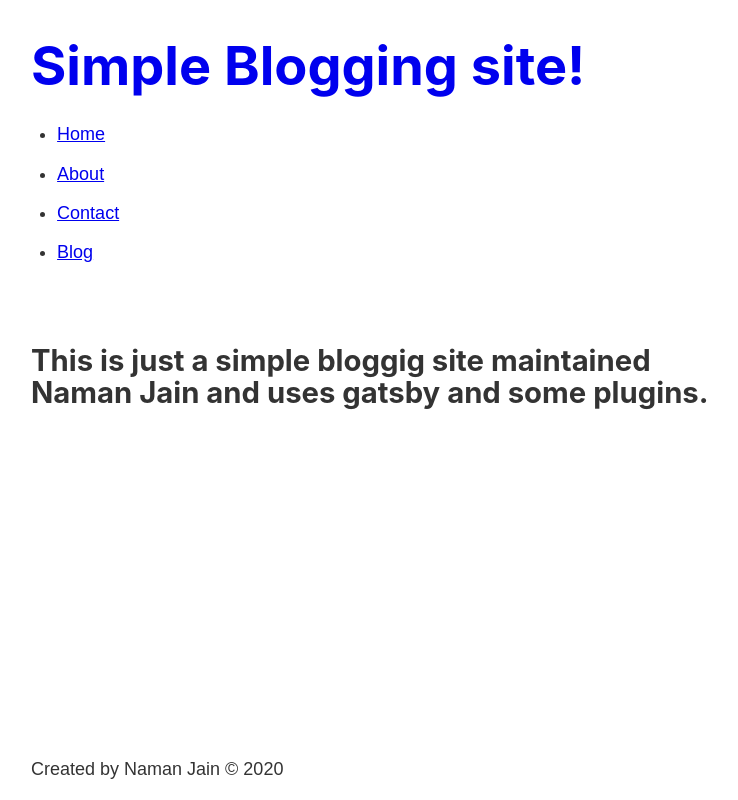
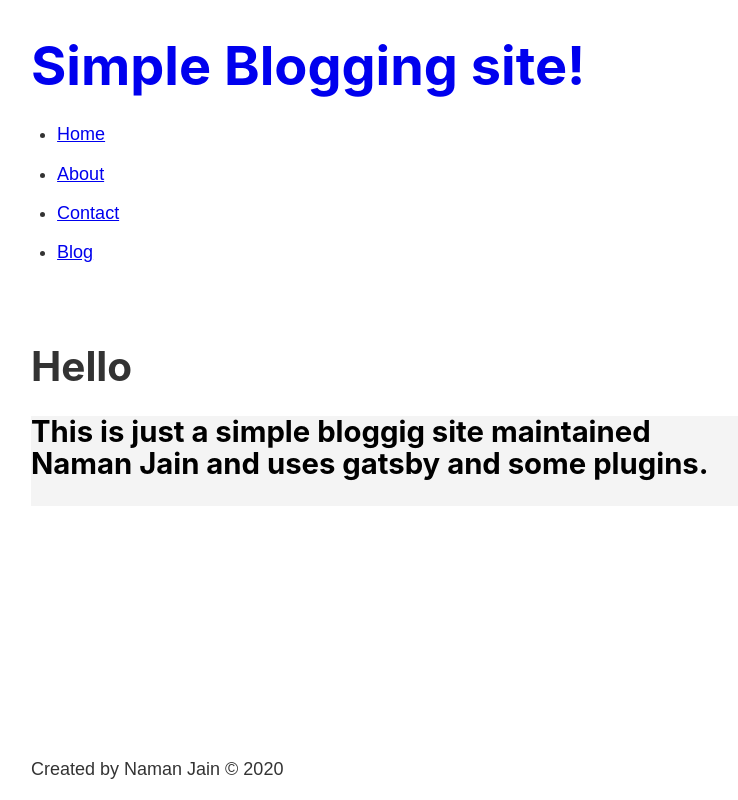
Before and after one commit to namanjain007/Gatsby-blogger, a Gatsby site: page / in a window 1280 px wide. Shown: the whole page, without its empty margins (252-990 px from the left). Built offline with nearby package versions, Linux system fonts and the light colour scheme; Gatsby itself is replaced by a stand-in of ours.

Commit message:
tested helmet

```diff
--- a/gatsby-config.js
+++ b/gatsby-config.js
@@ -36,6 +36,7 @@ module.exports = {
         ]
       }
     },
+    `gatsby-plugin-react-helmet`,
     // {
     //   resolve: `gatsby-source-contentful`,
     //   options: {
--- a/package.json
+++ b/package.json
@@ -16,6 +16,7 @@
   "dependencies": {
     "gatsby": "^2.24.84",
     "gatsby-image": "^2.4.21",
+    "gatsby-plugin-react-helmet": "^3.3.14",
     "gatsby-plugin-sass": "^2.3.18",
     "gatsby-plugin-sharp": "^2.6.43",
     "gatsby-remark-images": "^3.3.39",
@@ -26,7 +27,8 @@
     "gatsby-transformer-sharp": "^2.5.19",
     "node-sass": "^4.14.1",
     "react": "^16.12.0",
-    "react-dom": "^16.12.0"
+    "react-dom": "^16.12.0",
+    "react-helmet": "^6.1.0"
   },
   "devDependencies": {
     "env-cmd": "^10.1.0",
--- /dev/null
+++ b/src/components/helmet.js
@@ -0,0 +1,11 @@
+import React from 'react';
+
+import { Helmet } from 'react-helmet';
+
+const Head = () => {
+    return (
+        <Helmet title="This is a test"/>
+    );
+}
+
+export default Head;
--- a/src/components/layout.js
+++ b/src/components/layout.js
@@ -4,10 +4,12 @@ import Header  from "./header";
 import Footer from "./footer";
 import "../styles/index.scss";
 import layoutModule from './scss-modules/layout.module.scss';
+import Head from '../components/helmet';
 
 const Layout = (props) => {
     return (
         <div className={layoutModule.container}>
+            <Head />
             <div className={layoutModule.content}>
                 <Header/>
                 {props.children}
--- /dev/null
+++ b/src/pages/home.module.scss
@@ -0,0 +1,6 @@
+.para{
+    display: block;
+    background-color: #f4f4f4;;
+    block-size: 5rem;
+    color: black;
+}
--- a/src/pages/index.js
+++ b/src/pages/index.js
@@ -1,5 +1,6 @@
 import React from "react";
 import { graphql, useStaticQuery } from 'gatsby';
+import HomeLayout from "./home.module.scss";
 
 import Layout from "../components/layout";
 
@@ -17,7 +18,8 @@ const MainPage = () => {
   return (
     <div>
       <Layout>
-        <h2>This is just a simple bloggig site maintained {useStaticQuery(query1).site.siteMetadata.author} and uses gatsby and some plugins.</h2>
+        <h1>Hello</h1>
+        <h2 className={HomeLayout.para}>This is just a simple bloggig site maintained {useStaticQuery(query1).site.siteMetadata.author} and uses gatsby and some plugins.</h2>
       </Layout>
     </div>
   );
```
Also changed, not shown: src/pages/404.js (+5 -3 lines), 1 other file.
